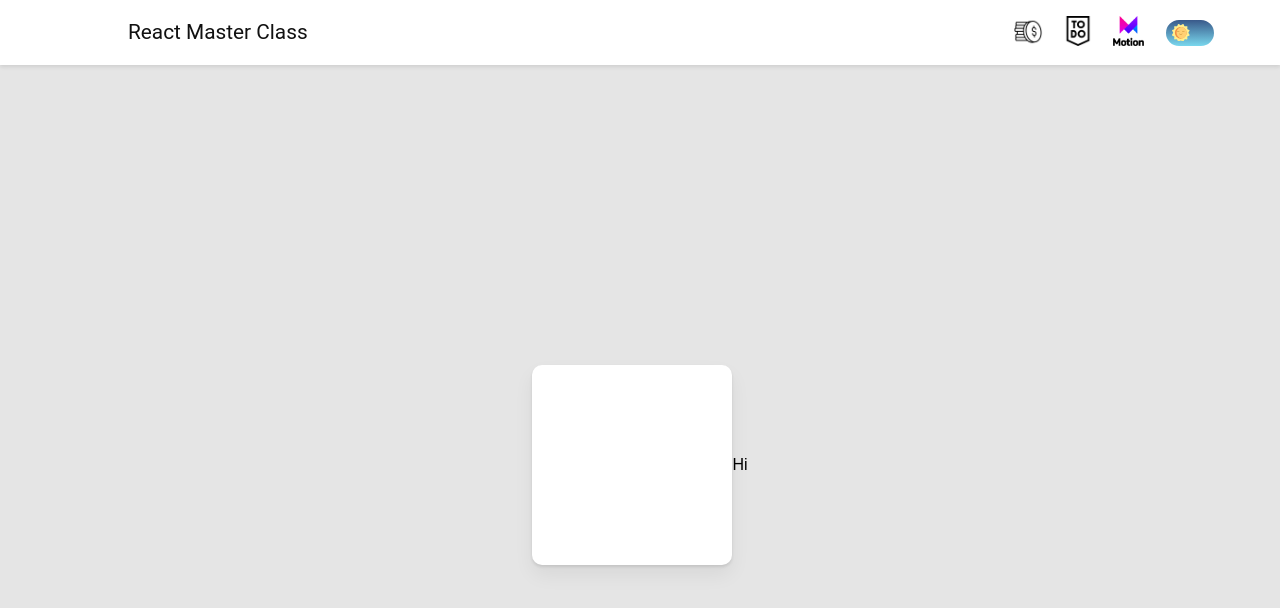
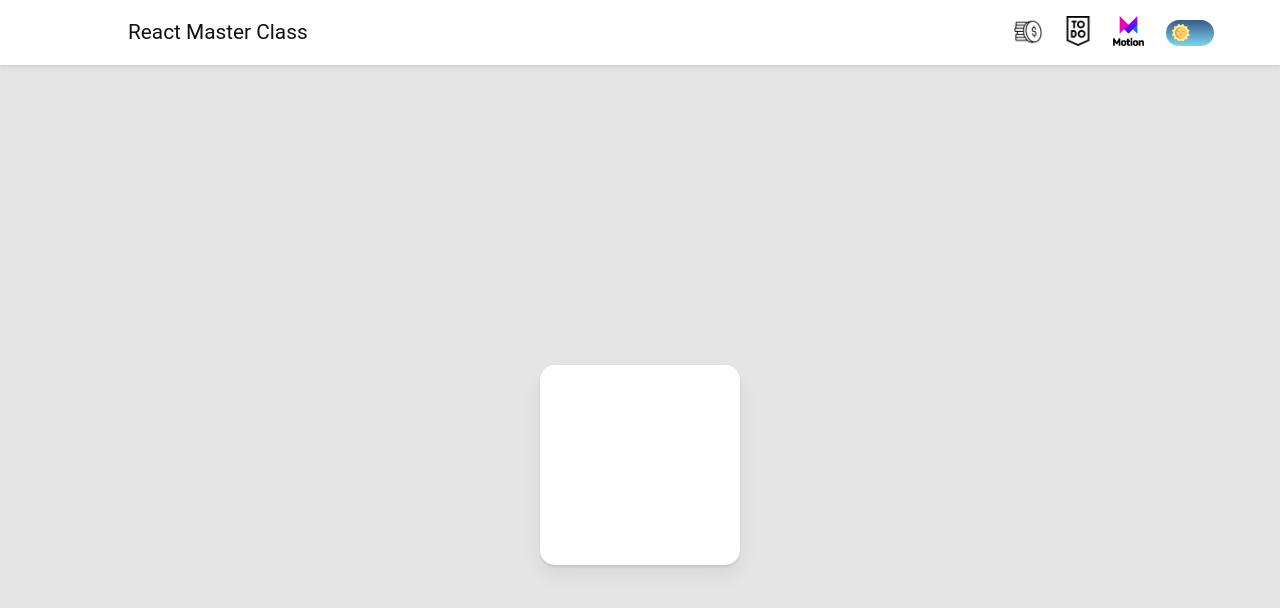
Before and after one commit to jooyul-yoon/todo_react, a React (Create React App) app: page /react/animation in a window 1280 px wide. Shown: the top 608 px of the page. Built offline with nearby package versions, Linux system fonts and the light colour scheme.

Commit message:
Basic Animation

```diff
--- a/src/components/Navigator.tsx
+++ b/src/components/Navigator.tsx
@@ -125,12 +125,14 @@ const ThemeToggle = styled.button<{ isDark: boolean }>`
 `;
 
 function Navigator() {
-  const [show, setShow] = useState(false);
+  const [show, setShow] = useState(
+    JSON.parse(localStorage.getItem("isDark") as string) ?? false
+  );
   const [isDark, setDarkAtom] = useRecoilState(isDarkAtom);
   const toggleTheme = () => setDarkAtom((prev: any) => !prev);
   const toggleShow = () => setShow(!show);
   const closeShow = () => setShow(false);
-  localStorage.setItem("isDark  ", JSON.stringify(isDark));
+  localStorage.setItem("isDark", JSON.stringify(isDark));
   return (
     <Header>
       <NavContainer onMouseLeave={closeShow}>
--- a/src/components/todo_components/framer/Framer.tsx
+++ b/src/components/todo_components/framer/Framer.tsx
@@ -12,11 +12,11 @@ const Wrapper = styled.div`
   justify-content: center;
   align-items: center;
 `;
-const Box = styled.div`
+const Box = styled(motion.div)`
   width: 200px;
   height: 200px;
   background-color: white;
-  border-radius: 10px;
+  border-radius: 15px;
   box-shadow: 0 2px 3px rgba(0, 0, 0, 0.1), 0 10px 20px rgba(0, 0, 0, 0.06);
 `;
 
@@ -25,8 +25,11 @@ function Framer() {
     <>
       <Navigator />
       <Wrapper>
-        <Box />
-        <motion.div>Hi</motion.div>
+        <Box
+          initial={{ scale: 0 }}
+          animate={{ scale: 1, rotateZ: 360 }}
+          transition={{ type: "spring", bounce: 0.5 }}
+        />
       </Wrapper>
     </>
   );
```
